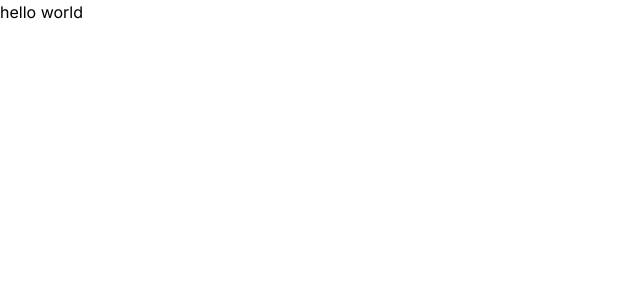
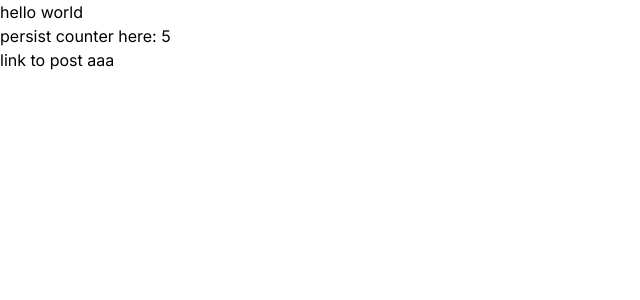
Before and after one commit to joeban0608/NextJs-13-appRoute-practice, a Next.js app: page / in a window 1280 px wide. Shown: the top 300 px of the page, without its empty margins (0-640 px from the left). Built offline with nearby package versions, Linux system fonts and the light colour scheme.

Commit message:
- initial redux-toolkit

```diff
--- a/package.json
+++ b/package.json
@@ -11,6 +11,7 @@
     "lint": "next lint"
   },
   "dependencies": {
+    "@reduxjs/toolkit": "^1.9.5",
     "@types/node": "20.5.6",
     "@types/react": "18.2.21",
     "@types/react-dom": "18.2.7",
@@ -21,6 +22,8 @@
     "postcss": "8.4.28",
     "react": "18.2.0",
     "react-dom": "18.2.0",
+    "react-redux": "^8.1.2",
+    "redux-persist": "^6.0.0",
     "tailwindcss": "3.3.3",
     "typescript": "5.2.2"
   }
--- /dev/null
+++ b/src/app/component/Counter/index.tsx
@@ -0,0 +1,16 @@
+"use client";
+import { useAppDispatch, useAppSelector } from "@/app/hook/hooks";
+import { increment } from "@/app/store/features/persistStoresSlice";
+import { useEffect } from "react";
+
+const Counter = () => {
+  const dispatch = useAppDispatch();
+  const { counter } = useAppSelector((state) => state.persistStores);
+  useEffect(() => {
+    dispatch(increment(5));
+  }, []);
+
+  return <p> persist counter here: {counter}</p>;
+};
+
+export default Counter;
--- /dev/null
+++ b/src/app/hook/hooks.ts
@@ -0,0 +1,7 @@
+import { useDispatch, useSelector } from "react-redux";
+import type { TypedUseSelectorHook } from "react-redux";
+import type { RootState, AppDispatch } from "../store/store";
+
+// Use throughout your app instead of plain `useDispatch` and `useSelector`
+export const useAppDispatch: () => AppDispatch = useDispatch;
+export const useAppSelector: TypedUseSelectorHook<RootState> = useSelector;
--- a/src/app/layout.tsx
+++ b/src/app/layout.tsx
@@ -1,22 +1,25 @@
-import './globals.css'
-import type { Metadata } from 'next'
-import { Inter } from 'next/font/google'
+import "./globals.css";
+import type { Metadata } from "next";
+import { Inter } from "next/font/google";
+import ReduxProvider from "./store/ReduxProvider";
 
-const inter = Inter({ subsets: ['latin'] })
+const inter = Inter({ subsets: ["latin"] });
 
 export const metadata: Metadata = {
-  title: 'Create Next App',
-  description: 'Generated by create next app',
-}
+  title: "Create Next App",
+  description: "Generated by create next app",
+};
 
 export default function RootLayout({
   children,
 }: {
-  children: React.ReactNode
+  children: React.ReactNode;
 }) {
   return (
     <html lang="en">
-      <body className={inter.className}>{children}</body>
+      <body className={inter.className}>
+        <ReduxProvider>{children}</ReduxProvider>
+      </body>
     </html>
-  )
+  );
 }
--- a/src/app/page.tsx
+++ b/src/app/page.tsx
@@ -1,9 +1,12 @@
-import Image from "next/image";
+import Link from "next/link";
+import Counter from "./component/Counter";
 
 export default function Home() {
   return (
     <main className="">
-      hello world
+      <h1> hello world</h1>
+      <Counter />
+      <Link href="post/aaa">link to post aaa</Link>
     </main>
   );
 }
--- /dev/null
+++ b/src/app/post/[slug]/page.tsx
@@ -0,0 +1,17 @@
+import Counter from "@/app/component/Counter";
+import Link from "next/link";
+
+type Page = {
+  params: { slug: string };
+};
+const PostSlugPage = ({ params }: Page) => {
+  return (
+    <main>
+      <h1>Here is post {params.slug} page</h1>
+      <Counter />
+      <Link href="/">back to home</Link>
+    </main>
+  );
+};
+
+export default PostSlugPage;
--- /dev/null
+++ b/src/app/store/ReduxProvider.tsx
@@ -0,0 +1,12 @@
+"use client";
+
+import { Provider } from "react-redux";
+import { store } from "./store";
+
+export default function ReduxProvider({
+  children,
+}: {
+  children: React.ReactNode;
+}) {
+  return <Provider store={store}>{children}</Provider>;
+}
--- /dev/null
+++ b/src/app/store/features/persistStoresSlice.ts
@@ -0,0 +1,32 @@
+import { createSlice } from "@reduxjs/toolkit";
+import type { PayloadAction } from "@reduxjs/toolkit";
+
+export interface PersisStatusState {
+  counter: number;
+}
+
+const initialState: PersisStatusState = {
+  counter: 0,
+};
+
+export const persistStoresSlice = createSlice({
+  name: "persistStores",
+  initialState,
+  reducers: {
+    increment: (state, action: PayloadAction<number>) => {
+      state.counter = action.payload;
+    },
+
+    // decrement: (state) => {
+    //   state.counter = 1;
+    // },
+    // incrementByAmount: (state, action: PayloadAction<number>) => {
+    //   state.counter = action.payload;
+    // },
+  },
+});
+
+// Action creators are generated for each case reducer function
+export const { increment } = persistStoresSlice.actions;
+
+export default persistStoresSlice.reducer;
--- /dev/null
+++ b/src/app/store/reducers.ts
@@ -0,0 +1,8 @@
+import { combineReducers } from "@reduxjs/toolkit";
+import persistStoresReducer from "./features/persistStoresSlice";
+
+const rootReducer = combineReducers({
+  persistStores: persistStoresReducer,
+});
+
+export default rootReducer;
--- /dev/null
+++ b/src/app/store/store.ts
@@ -0,0 +1,46 @@
+import { configureStore } from "@reduxjs/toolkit";
+import {
+  FLUSH,
+  PAUSE,
+  PERSIST,
+  persistStore,
+  PURGE,
+  REGISTER,
+  REHYDRATE,
+} from "redux-persist";
+import { persistReducer } from "redux-persist";
+import storage from "redux-persist/lib/storage";
+import rootReducer from "./reducers";
+const persistConfig = {
+  key: "root",
+  storage,
+  whitelist: [],
+};
+
+const persistedReducer = persistReducer(persistConfig, rootReducer);
+
+export const store = configureStore({
+  reducer: persistedReducer,
+  middleware: (getDefaultMiddleware) =>
+    getDefaultMiddleware({
+      serializableCheck: {
+        ignoredActions: [
+          FLUSH,
+          REHYDRATE,
+          PAUSE,
+          PERSIST,
+          PURGE,
+          REGISTER,
+          "comment/setFile",
+        ],
+        ignoredPaths: ["comment.file"],
+      },
+    }),
+});
+
+export const persistor = persistStore(store);
+
+// Infer the `RootState` and `AppDispatch` types from the store itself
+export type RootState = ReturnType<typeof store.getState>;
+// Inferred type: {posts: PostsState, comments: CommentsState, users: UsersState}
+export type AppDispatch = typeof store.dispatch;
```
Also changed, not shown: 1 other file (tests, documents, lock files or other folders).
